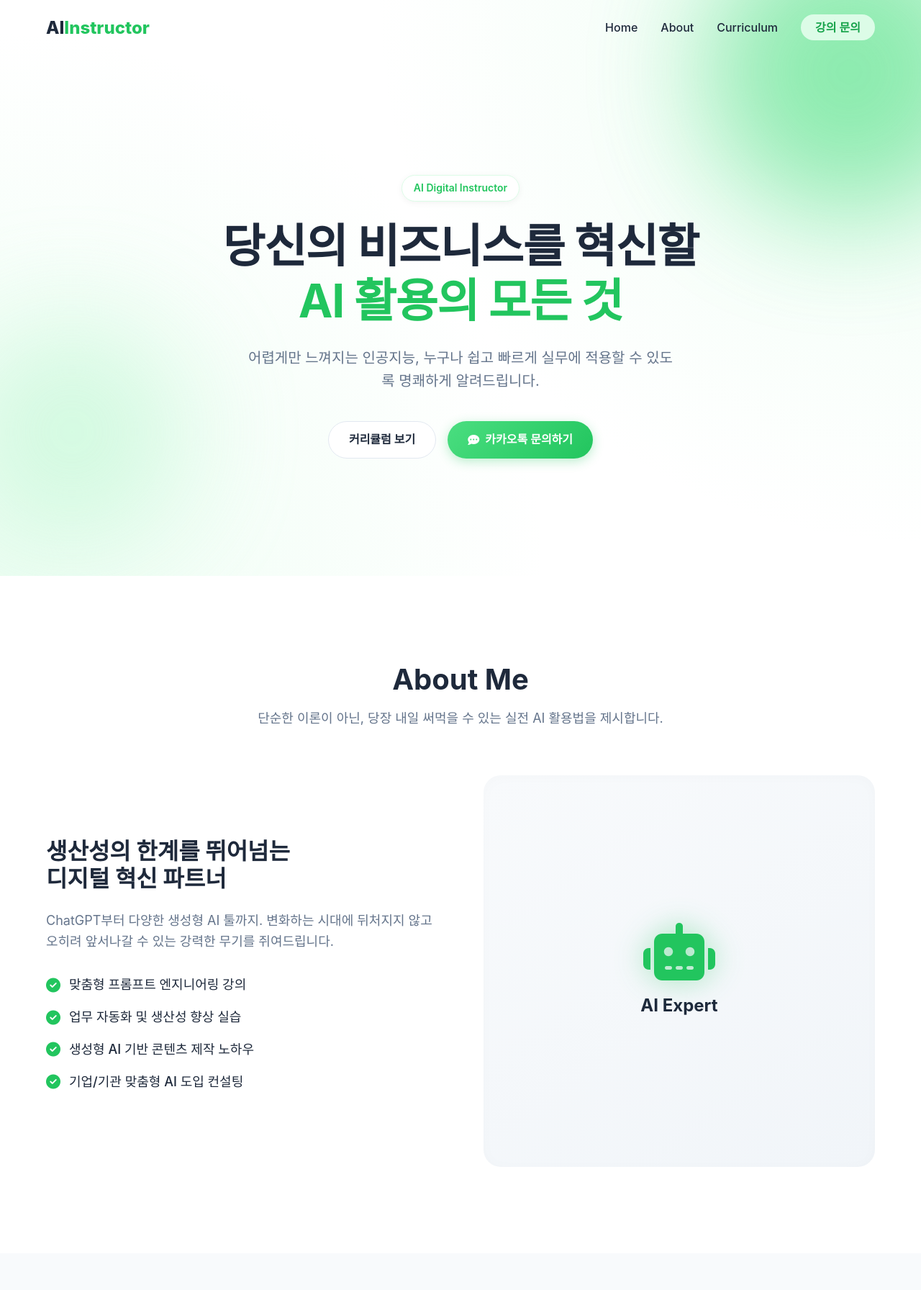
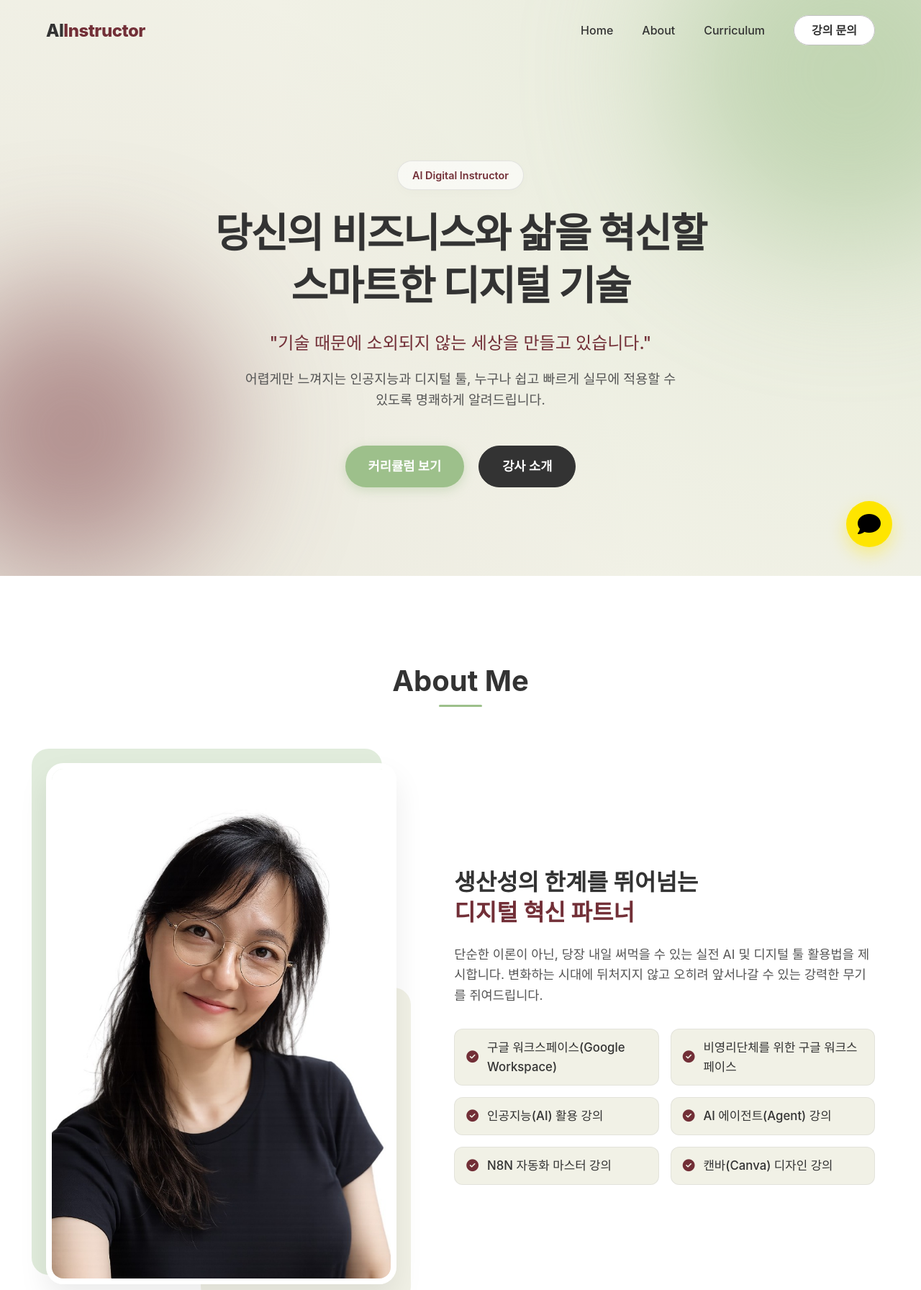
Before and after one commit to osondoson2-hub/profile_landingpage, a website: page index.html in a window 1280 px wide. Shown: the top 1792 px of the page at 72% size. Drawn offline with Linux system fonts and the light colour scheme; a web font is replaced by a local one.

Commit message:
Refactor landing page design and add profile picture

```diff
--- a/index.html
+++ b/index.html
@@ -3,7 +3,7 @@
 <head>
     <meta charset="UTF-8">
     <meta name="viewport" content="width=device-width, initial-scale=1.0">
-    <title>AI 활용 디지털 강사 | 포트폴리오</title>
+    <title>AI 디지털 강사 지애숙 | 포트폴리오</title>
     <!-- Pretendard Font -->
     <link rel="stylesheet" as="style" crossorigin href="https://cdn.jsdelivr.net/gh/orioncactus/pretendard@v1.3.9/dist/web/static/pretendard.min.css" />
     <link rel="stylesheet" href="styles.css">
@@ -31,13 +31,12 @@
     <section id="home" class="hero">
         <div class="hero-content fade-in-up">
             <div class="badge">AI Digital Instructor</div>
-            <h1>당신의 비즈니스를 혁신할<br><span>AI 활용의 모든 것</span></h1>
-            <p>어렵게만 느껴지는 인공지능, 누구나 쉽고 빠르게 실무에 적용할 수 있도록 명쾌하게 알려드립니다.</p>
+            <h1>당신의 비즈니스와 삶을 혁신할<br><span>스마트한 디지털 기술</span></h1>
+            <p class="slogan">"기술 때문에 소외되지 않는 세상을 만들고 있습니다."</p>
+            <p class="desc">어렵게만 느껴지는 인공지능과 디지털 툴, 누구나 쉽고 빠르게 실무에 적용할 수 있도록 명쾌하게 알려드립니다.</p>
             <div class="hero-buttons">
-                <a href="#curriculum" class="btn btn-secondary">커리큘럼 보기</a>
-                <a href="https://open.kakao.com/o/sms1uEyi" target="_blank" rel="noopener noreferrer" class="btn btn-primary">
-                    <i class="fas fa-comment-dots"></i> 카카오톡 문의하기
-                </a>
+                <a href="#curriculum" class="btn btn-primary">커리큘럼 보기</a>
+                <a href="#about" class="btn btn-secondary">강사 소개</a>
             </div>
         </div>
         <div class="hero-shapes">
@@ -51,24 +50,23 @@
         <div class="container">
             <div class="section-header">
                 <h2>About Me</h2>
-                <p>단순한 이론이 아닌, 당장 내일 써먹을 수 있는 실전 AI 활용법을 제시합니다.</p>
             </div>
             <div class="about-grid">
+                <div class="about-image">
+                    <!-- 첨부해주신 프로필 사진이 들어갈 자리입니다. 파일명을 profile.jpg로 하여 같은 폴더에 넣어주세요. -->
+                    <img src="profile.jpg" alt="강사 프로필 사진" onerror="this.src='https://via.placeholder.com/600x800.png?text=Profile+Image'">
+                </div>
                 <div class="about-text">
-                    <h3>생산성의 한계를 뛰어넘는<br>디지털 혁신 파트너</h3>
-                    <p>ChatGPT부터 다양한 생성형 AI 툴까지. 변화하는 시대에 뒤처지지 않고 오히려 앞서나갈 수 있는 강력한 무기를 쥐여드립니다.</p>
+                    <h3>생산성의 한계를 뛰어넘는<br><span class="highlight">디지털 혁신 파트너</span></h3>
+                    <p>단순한 이론이 아닌, 당장 내일 써먹을 수 있는 실전 AI 및 디지털 툴 활용법을 제시합니다. 변화하는 시대에 뒤처지지 않고 오히려 앞서나갈 수 있는 강력한 무기를 쥐여드립니다.</p>
                     <ul class="skills-list">
-                        <li><i class="fas fa-check-circle"></i> 맞춤형 프롬프트 엔지니어링 강의</li>
-                        <li><i class="fas fa-check-circle"></i> 업무 자동화 및 생산성 향상 실습</li>
-                        <li><i class="fas fa-check-circle"></i> 생성형 AI 기반 콘텐츠 제작 노하우</li>
-                        <li><i class="fas fa-check-circle"></i> 기업/기관 맞춤형 AI 도입 컨설팅</li>
+                        <li><i class="fas fa-check-circle"></i> 구글 워크스페이스(Google Workspace)</li>
+                        <li><i class="fas fa-check-circle"></i> 비영리단체를 위한 구글 워크스페이스</li>
+                        <li><i class="fas fa-check-circle"></i> 인공지능(AI) 활용 강의</li>
+                        <li><i class="fas fa-check-circle"></i> AI 에이전트(Agent) 강의</li>
+                        <li><i class="fas fa-check-circle"></i> N8N 자동화 마스터 강의</li>
+                        <li><i class="fas fa-check-circle"></i> 캔바(Canva) 디자인 강의</li>
                     </ul>
-                </div>
-                <div class="about-image-placeholder">
-                    <div class="glow-effect">
-                        <i class="fas fa-robot"></i>
-                        <span>AI Expert</span>
-                    </div>
                 </div>
             </div>
         </div>
@@ -79,26 +77,32 @@
         <div class="container">
             <div class="section-header">
                 <h2>Main Curriculum</h2>
-                <p>수강생의 수준과 목적에 맞춘 단계별 커리큘럼을 제공합니다.</p>
+                <p>수강생의 수준과 목적에 맞춘 단계별 실무 커리큘럼을 제공합니다.</p>
             </div>
             <div class="cards-grid">
                 <!-- Card 1 -->
                 <div class="card">
-                    <div class="card-icon"><i class="fas fa-comment-medical"></i></div>
-                    <h3>ChatGPT 실무 마스터</h3>
-                    <p>보고서 작성, 아이디어 기획, 이메일 초안 작성 등 실무에 바로 적용하는 프롬프트 작성법을 배웁니다.</p>
+                    <div class="card-icon"><i class="fab fa-google"></i></div>
+                    <h3>구글 워크스페이스</h3>
+                    <p>협업 툴의 기본부터 심화까지. 특히 비영리단체를 위한 맞춤형 워크스페이스 활용법을 통해 업무 효율을 극대화합니다.</p>
                 </div>
                 <!-- Card 2 -->
                 <div class="card">
-                    <div class="card-icon"><i class="fas fa-image"></i></div>
-                    <h3>생성형 이미지 AI 활용</h3>
-                    <p>Midjourney, DALL-E 3 등을 활용하여 저작권 걱정 없이 고품질 마케팅 이미지를 생성하는 방법을 익힙니다.</p>
+                    <div class="card-icon"><i class="fas fa-robot"></i></div>
+                    <h3>인공지능 & 에이전트</h3>
+                    <p>생성형 AI의 이해부터 시작하여, 내 업무를 대신해줄 맞춤형 AI 에이전트 구축 및 실무 적용 노하우를 배웁니다.</p>
                 </div>
                 <!-- Card 3 -->
                 <div class="card">
-                    <div class="card-icon"><i class="fas fa-briefcase"></i></div>
-                    <h3>AI 기반 업무 자동화</h3>
-                    <p>노션(Notion) AI, 엑셀/구글 시트 연동 등 다양한 AI 툴을 결합하여 반복 업무를 자동화합니다.</p>
+                    <div class="card-icon"><i class="fas fa-project-diagram"></i></div>
+                    <h3>N8N 업무 자동화</h3>
+                    <p>코딩 없이 다양한 디지털 툴을 연결하는 N8N을 활용하여, 반복적이고 소모적인 업무를 자동화하는 시스템을 구축합니다.</p>
+                </div>
+                <!-- Card 4 -->
+                <div class="card">
+                    <div class="card-icon"><i class="fas fa-palette"></i></div>
+                    <h3>캔바(Canva) 디자인</h3>
+                    <p>전문 디자이너가 아니어도 캔바를 활용해 시선을 사로잡는 프레젠테이션, 홍보물, 소셜 미디어 콘텐츠를 제작합니다.</p>
                 </div>
             </div>
         </div>
@@ -108,14 +112,19 @@
     <section id="contact" class="contact reveal">
         <div class="container">
             <div class="contact-box">
-                <h2>지금 바로 AI 시대에 합류하세요</h2>
+                <h2>지금 바로 디지털 혁신을 시작하세요</h2>
                 <p>궁금한 점이나 강의 의뢰 등 무엇이든 편하게 문의해주세요.<br>가장 빠르고 친절하게 답변해 드립니다.</p>
-                <a href="https://open.kakao.com/o/sms1uEyi" target="_blank" rel="noopener noreferrer" class="btn btn-primary btn-large pulse-effect">
-                    <i class="fas fa-comment"></i> 카카오톡 1:1 오픈채팅으로 문의하기
+                <a href="https://open.kakao.com/o/sms1uEyi" target="_blank" rel="noopener noreferrer" class="btn btn-primary btn-large">
+                    <i class="fas fa-paper-plane"></i> 카카오톡으로 강의 의뢰하기
                 </a>
             </div>
         </div>
     </section>
+
+    <!-- Floating Kakao Button -->
+    <a href="https://open.kakao.com/o/sms1uEyi" target="_blank" rel="noopener noreferrer" class="floating-kakao" title="카카오톡 1:1 오픈채팅">
+        <i class="fas fa-comment"></i>
+    </a>
 
     <!-- Footer -->
     <footer>
--- a/styles.css
+++ b/styles.css
@@ -1,13 +1,14 @@
 /* Base & Variables */
 :root {
-    --primary-color: #22c55e; /* Bright Green */
-    --primary-hover: #16a34a;
-    --primary-light: #dcfce7;
-    --text-main: #1e293b;
-    --text-muted: #64748b;
-    --bg-main: #ffffff;
-    --bg-alt: #f8fafc;
-    --transition: all 0.3s ease;
+    --primary-color: #9DC08B; /* Sage Green */
+    --primary-hover: #7b9c6a;
+    --bg-main: #F1F1E6; /* Cream Beige */
+    --text-main: #333333; /* Charcoal Black */
+    --text-muted: #555555;
+    --border-color: #C0C0C0; /* Silver Gray */
+    --accent-color: #722F37; /* Wine */
+    --bg-alt: #ffffff;
+    --transition: all 0.3s cubic-bezier(0.4, 0, 0.2, 1);
 }
 
 * {
@@ -36,7 +37,7 @@ body {
 
 /* Typography */
 h1, h2, h3 {
-    line-height: 1.2;
+    line-height: 1.3;
     font-weight: 700;
 }
 
@@ -51,47 +52,51 @@ p {
     color: var(--text-muted);
 }
 
+.highlight {
+    color: var(--accent-color);
+}
+
 /* Buttons */
 .btn {
     display: inline-flex;
     align-items: center;
     justify-content: center;
-    padding: 12px 28px;
+    padding: 14px 32px;
     border-radius: 50px;
     font-weight: 600;
-    font-size: 1rem;
+    font-size: 1.1rem;
     text-decoration: none;
     transition: var(--transition);
     cursor: pointer;
     border: none;
-    gap: 8px;
+    gap: 10px;
 }
 
 .btn-primary {
-    background: linear-gradient(135deg, #4ade80, #22c55e);
+    background-color: var(--primary-color);
     color: white;
-    box-shadow: 0 4px 15px rgba(34, 197, 94, 0.3);
+    box-shadow: 0 4px 15px rgba(157, 192, 139, 0.4);
 }
 
 .btn-primary:hover {
-    transform: translateY(-2px);
-    box-shadow: 0 6px 20px rgba(34, 197, 94, 0.4);
-    background: linear-gradient(135deg, #22c55e, #16a34a);
+    transform: translateY(-3px);
+    box-shadow: 0 6px 20px rgba(157, 192, 139, 0.6);
+    background-color: var(--primary-hover);
 }
 
 .btn-secondary {
-    background-color: white;
-    color: var(--text-main);
-    border: 1px solid #e2e8f0;
+    background-color: var(--text-main);
+    color: white;
+    border: 1px solid var(--text-main);
 }
 
 .btn-secondary:hover {
-    border-color: var(--primary-color);
-    color: var(--primary-color);
+    background-color: transparent;
+    color: var(--text-main);
 }
 
 .btn-large {
-    padding: 16px 40px;
+    padding: 18px 48px;
     font-size: 1.25rem;
 }
 
@@ -104,14 +109,15 @@ header {
     z-index: 1000;
     transition: var(--transition);
     background: transparent;
-    padding: 20px 0;
+    padding: 24px 0;
 }
 
 header.scrolled {
-    background: rgba(255, 255, 255, 0.95);
-    backdrop-filter: blur(10px);
-    padding: 12px 0;
-    box-shadow: 0 2px 10px rgba(0,0,0,0.05);
+    background: rgba(241, 241, 230, 0.85); /* Cream Beige with opacity */
+    backdrop-filter: blur(12px);
+    -webkit-backdrop-filter: blur(12px);
+    padding: 16px 0;
+    box-shadow: 0 2px 20px rgba(0,0,0,0.05);
 }
 
 .nav-container {
@@ -127,16 +133,17 @@ header.scrolled {
     font-size: 1.5rem;
     font-weight: 800;
     color: var(--text-main);
+    letter-spacing: -0.5px;
 }
 
 .logo span {
-    color: var(--primary-color);
+    color: var(--accent-color);
 }
 
 nav ul {
     display: flex;
     list-style: none;
-    gap: 32px;
+    gap: 40px;
     align-items: center;
 }
 
@@ -145,23 +152,40 @@ nav a {
     color: var(--text-main);
     font-weight: 500;
     transition: var(--transition);
+    position: relative;
 }
 
-nav a:hover {
-    color: var(--primary-color);
+nav a::after {
+    content: '';
+    position: absolute;
+    width: 0;
+    height: 2px;
+    bottom: -4px;
+    left: 0;
+    background-color: var(--accent-color);
+    transition: var(--transition);
+}
+
+nav a:hover::after {
+    width: 100%;
 }
 
 .nav-cta {
-    background-color: var(--primary-light);
-    color: var(--primary-hover);
-    padding: 8px 20px;
+    background-color: white;
+    color: var(--text-main);
+    padding: 10px 24px;
     border-radius: 50px;
     font-weight: 600;
+    border: 1px solid var(--border-color);
 }
 
 .nav-cta:hover {
-    background-color: var(--primary-color);
+    background-color: var(--text-main);
     color: white;
+    border-color: var(--text-main);
+}
+.nav-cta::after {
+    display: none; /* remove underline effect for button */
 }
 
 /* Hero Section */
@@ -172,44 +196,49 @@ nav a:hover {
     align-items: center;
     justify-content: center;
     text-align: center;
-    padding-top: 80px;
+    padding-top: 100px;
     overflow: hidden;
-    background: radial-gradient(circle at top right, rgba(220, 252, 231, 0.5), transparent 50%),
-                radial-gradient(circle at bottom left, rgba(220, 252, 231, 0.5), transparent 50%);
+    background: radial-gradient(circle at top right, rgba(157, 192, 139, 0.15), transparent 60%),
+                radial-gradient(circle at bottom left, rgba(114, 47, 55, 0.05), transparent 60%);
 }
 
 .hero-content {
-    max-width: 800px;
+    max-width: 900px;
     position: relative;
     z-index: 10;
 }
 
 .badge {
     display: inline-block;
-    padding: 6px 16px;
-    background-color: var(--bg-main);
-    color: var(--primary-color);
+    padding: 8px 20px;
+    background-color: rgba(255, 255, 255, 0.6);
+    backdrop-filter: blur(8px);
+    color: var(--accent-color);
     border-radius: 50px;
-    font-size: 0.875rem;
+    font-size: 0.9rem;
     font-weight: 600;
     margin-bottom: 24px;
-    box-shadow: 0 2px 10px rgba(0,0,0,0.05);
-    border: 1px solid var(--primary-light);
+    border: 1px solid rgba(192, 192, 192, 0.4);
+    box-shadow: 0 4px 15px rgba(0,0,0,0.02);
 }
 
 .hero h1 {
-    font-size: 4rem;
-    letter-spacing: -0.02em;
+    font-size: 3.5rem;
+    letter-spacing: -0.03em;
     margin-bottom: 24px;
+    color: var(--text-main);
 }
 
-.hero h1 span {
-    color: var(--primary-color);
+.hero p.slogan {
+    font-size: 1.5rem;
+    font-weight: 500;
+    color: var(--accent-color);
+    margin-bottom: 16px;
 }
 
-.hero p {
-    font-size: 1.25rem;
-    margin-bottom: 40px;
+.hero p.desc {
+    font-size: 1.15rem;
+    margin-bottom: 48px;
     max-width: 600px;
     margin-left: auto;
     margin-right: auto;
@@ -217,55 +246,107 @@ nav a:hover {
 
 .hero-buttons {
     display: flex;
-    gap: 16px;
+    gap: 20px;
     justify-content: center;
 }
 
 .hero-shapes .shape {
     position: absolute;
     border-radius: 50%;
-    filter: blur(80px);
+    filter: blur(100px);
     z-index: 1;
-    opacity: 0.6;
+    opacity: 0.5;
 }
 
 .shape-1 {
-    width: 400px;
-    height: 400px;
-    background: #4ade80;
-    top: -100px;
-    right: -100px;
+    width: 500px;
+    height: 500px;
+    background: var(--primary-color);
+    top: -150px;
+    right: -150px;
 }
 
 .shape-2 {
-    width: 300px;
-    height: 300px;
-    background: #bbf7d0;
-    bottom: 50px;
-    left: -50px;
+    width: 400px;
+    height: 400px;
+    background: var(--accent-color);
+    bottom: 0px;
+    left: -100px;
+    opacity: 0.15;
 }
 
 /* About Section */
 .about {
     padding: 120px 0;
-    background-color: var(--bg-main);
+    background-color: var(--bg-alt);
+    position: relative;
 }
 
 .section-header {
     text-align: center;
-    margin-bottom: 64px;
+    margin-bottom: 72px;
 }
 
-.section-header p {
-    max-width: 600px;
-    margin: 0 auto;
+.section-header h2 {
+    position: relative;
+    display: inline-block;
+}
+
+.section-header h2::after {
+    content: '';
+    position: absolute;
+    width: 60px;
+    height: 3px;
+    background-color: var(--primary-color);
+    bottom: -10px;
+    left: 50%;
+    transform: translateX(-50%);
+    border-radius: 2px;
 }
 
 .about-grid {
     display: grid;
-    grid-template-columns: 1fr 1fr;
-    gap: 64px;
+    grid-template-columns: 1fr 1.2fr;
+    gap: 80px;
     align-items: center;
+}
+
+.about-image {
+    position: relative;
+}
+
+.about-image img {
+    width: 100%;
+    border-radius: 24px;
+    box-shadow: 0 20px 40px rgba(0,0,0,0.08);
+    position: relative;
+    z-index: 2;
+    border: 8px solid white;
+}
+
+.about-image::before {
+    content: '';
+    position: absolute;
+    top: -20px;
+    left: -20px;
+    width: 100%;
+    height: 100%;
+    border-radius: 24px;
+    background-color: var(--primary-color);
+    z-index: 1;
+    opacity: 0.3;
+}
+
+.about-image::after {
+    content: '';
+    position: absolute;
+    bottom: -20px;
+    right: -20px;
+    width: 60%;
+    height: 60%;
+    border-radius: 24px;
+    background-color: var(--bg-main);
+    z-index: 0;
 }
 
 .about-text h3 {
@@ -275,61 +356,36 @@ nav a:hover {
 
 .about-text p {
     margin-bottom: 32px;
+    font-size: 1.1rem;
 }
 
 .skills-list {
     list-style: none;
+    display: grid;
+    grid-template-columns: 1fr 1fr;
+    gap: 16px;
 }
 
 .skills-list li {
     display: flex;
     align-items: center;
     gap: 12px;
-    margin-bottom: 16px;
-    font-size: 1.125rem;
+    font-size: 1.05rem;
     font-weight: 500;
+    background: var(--bg-main);
+    padding: 12px 16px;
+    border-radius: 12px;
+    border: 1px solid rgba(192,192,192,0.3);
 }
 
 .skills-list i {
-    color: var(--primary-color);
-    font-size: 1.25rem;
-}
-
-.about-image-placeholder {
-    aspect-ratio: 4/4;
-    background: linear-gradient(145deg, #f8fafc, #f1f5f9);
-    border-radius: 24px;
-    display: flex;
-    align-items: center;
-    justify-content: center;
-    position: relative;
-    box-shadow: inset 0 2px 20px rgba(0,0,0,0.02);
-}
-
-.glow-effect {
-    display: flex;
-    flex-direction: column;
-    align-items: center;
-    gap: 16px;
-    color: var(--primary-color);
-    animation: float 6s ease-in-out infinite;
-}
-
-.glow-effect i {
-    font-size: 5rem;
-    filter: drop-shadow(0 0 20px rgba(34, 197, 94, 0.4));
-}
-
-.glow-effect span {
-    font-weight: 700;
-    font-size: 1.5rem;
-    color: var(--text-main);
+    color: var(--accent-color);
 }
 
 /* Curriculum Section */
 .curriculum {
     padding: 120px 0;
-    background-color: var(--bg-alt);
+    background-color: var(--bg-main);
 }
 
 .cards-grid {
@@ -339,37 +395,42 @@ nav a:hover {
 }
 
 .card {
-    background: var(--bg-main);
-    padding: 40px 32px;
+    background: rgba(255, 255, 255, 0.7);
+    backdrop-filter: blur(10px);
+    -webkit-backdrop-filter: blur(10px);
+    padding: 48px 32px;
     border-radius: 24px;
-    box-shadow: 0 4px 20px rgba(0,0,0,0.03);
+    box-shadow: 0 10px 30px rgba(0,0,0,0.02);
     transition: var(--transition);
-    border: 1px solid transparent;
+    border: 1px solid rgba(255, 255, 255, 0.5);
+    text-align: center;
 }
 
 .card:hover {
     transform: translateY(-10px);
-    box-shadow: 0 12px 30px rgba(0,0,0,0.08);
-    border-color: var(--primary-light);
+    box-shadow: 0 20px 40px rgba(0,0,0,0.06);
+    background: white;
+    border-color: var(--primary-color);
 }
 
 .card-icon {
-    width: 64px;
-    height: 64px;
-    background-color: var(--primary-light);
-    color: var(--primary-color);
-    border-radius: 16px;
+    width: 72px;
+    height: 72px;
+    background-color: var(--bg-main);
+    color: var(--text-main);
+    border-radius: 20px;
     display: flex;
     align-items: center;
     justify-content: center;
-    font-size: 1.75rem;
-    margin-bottom: 24px;
+    font-size: 2rem;
+    margin: 0 auto 24px;
     transition: var(--transition);
 }
 
 .card:hover .card-icon {
     background-color: var(--primary-color);
     color: white;
+    transform: scale(1.1) rotate(5deg);
 }
 
 .card h3 {
@@ -380,19 +441,33 @@ nav a:hover {
 /* Contact Section */
 .contact {
     padding: 120px 0;
-    background-color: var(--bg-main);
+    background-color: var(--bg-alt);
 }
 
 .contact-box {
-    background: linear-gradient(135deg, #f0fdf4, #dcfce7);
-    border-radius: 32px;
+    background: var(--text-main);
+    border-radius: 40px;
     padding: 80px 40px;
     text-align: center;
     position: relative;
     overflow: hidden;
+    color: white;
+    box-shadow: 0 30px 60px rgba(0,0,0,0.1);
+}
+
+.contact-box::before {
+    content: '';
+    position: absolute;
+    top: -50%;
+    left: -50%;
+    width: 200%;
+    height: 200%;
+    background: radial-gradient(circle, rgba(157, 192, 139, 0.2) 0%, transparent 60%);
+    z-index: 1;
 }
 
 .contact-box h2 {
+    color: white;
     font-size: 3rem;
     margin-bottom: 24px;
     position: relative;
@@ -400,44 +475,69 @@ nav a:hover {
 }
 
 .contact-box p {
-    margin-bottom: 40px;
+    color: rgba(255,255,255,0.8);
+    margin-bottom: 48px;
     position: relative;
     z-index: 2;
+    font-size: 1.25rem;
+}
+
+.contact-box .btn-primary {
+    position: relative;
+    z-index: 2;
+    background-color: var(--primary-color);
+    color: var(--text-main);
+    font-weight: 700;
+}
+
+.contact-box .btn-primary:hover {
+    background-color: white;
+    box-shadow: 0 0 30px rgba(255,255,255,0.4);
+}
+
+/* Floating Kakao Button */
+.floating-kakao {
+    position: fixed;
+    bottom: 40px;
+    right: 40px;
+    width: 64px;
+    height: 64px;
+    background-color: #FEE500;
+    color: #000000;
+    border-radius: 50%;
+    display: flex;
+    align-items: center;
+    justify-content: center;
+    font-size: 2rem;
+    box-shadow: 0 10px 25px rgba(254, 229, 0, 0.4);
+    z-index: 1000;
+    transition: var(--transition);
+    text-decoration: none;
+}
+
+.floating-kakao:hover {
+    transform: scale(1.1) translateY(-5px);
+    box-shadow: 0 15px 35px rgba(254, 229, 0, 0.6);
 }
 
 /* Footer */
 footer {
-    background-color: #0f172a;
-    color: #94a3b8;
+    background-color: var(--text-main);
+    color: var(--border-color);
     text-align: center;
     padding: 32px 0;
+    font-size: 0.9rem;
 }
 
 /* Animations */
-@keyframes float {
-    0% { transform: translateY(0px); }
-    50% { transform: translateY(-20px); }
-    100% { transform: translateY(0px); }
-}
-
-.pulse-effect {
-    animation: pulse 2s infinite;
-}
-
-@keyframes pulse {
-    0% { box-shadow: 0 0 0 0 rgba(34, 197, 94, 0.4); }
-    70% { box-shadow: 0 0 0 20px rgba(34, 197, 94, 0); }
-    100% { box-shadow: 0 0 0 0 rgba(34, 197, 94, 0); }
-}
-
 .fade-in-up {
-    animation: fadeInUp 1s ease forwards;
+    animation: fadeInUp 1.2s cubic-bezier(0.2, 0.8, 0.2, 1) forwards;
 }
 
 @keyframes fadeInUp {
     from {
         opacity: 0;
-        transform: translateY(30px);
+        transform: translateY(40px);
     }
     to {
         opacity: 1;
@@ -447,8 +547,8 @@ footer {
 
 .reveal {
     opacity: 0;
-    transform: translateY(40px);
-    transition: all 0.8s ease;
+    transform: translateY(50px);
+    transition: all 1s cubic-bezier(0.2, 0.8, 0.2, 1);
 }
 
 .reveal.active {
@@ -457,10 +557,16 @@ footer {
 }
 
 /* Responsive */
+@media (max-width: 992px) {
+    .about-grid { grid-template-columns: 1fr; gap: 40px; }
+    .about-image { max-width: 500px; margin: 0 auto; }
+}
+
 @media (max-width: 768px) {
     .hero h1 { font-size: 2.5rem; }
     .hero-buttons { flex-direction: column; }
-    .about-grid { grid-template-columns: 1fr; }
     .contact-box h2 { font-size: 2rem; }
-    nav ul { display: none; /* simple mobile hide for now */ }
+    .contact-box { padding: 60px 24px; border-radius: 24px; }
+    nav ul { display: none; }
+    .floating-kakao { bottom: 20px; right: 20px; width: 56px; height: 56px; font-size: 1.5rem; }
 }
```
Also changed, not shown: profile.jpg (added).
